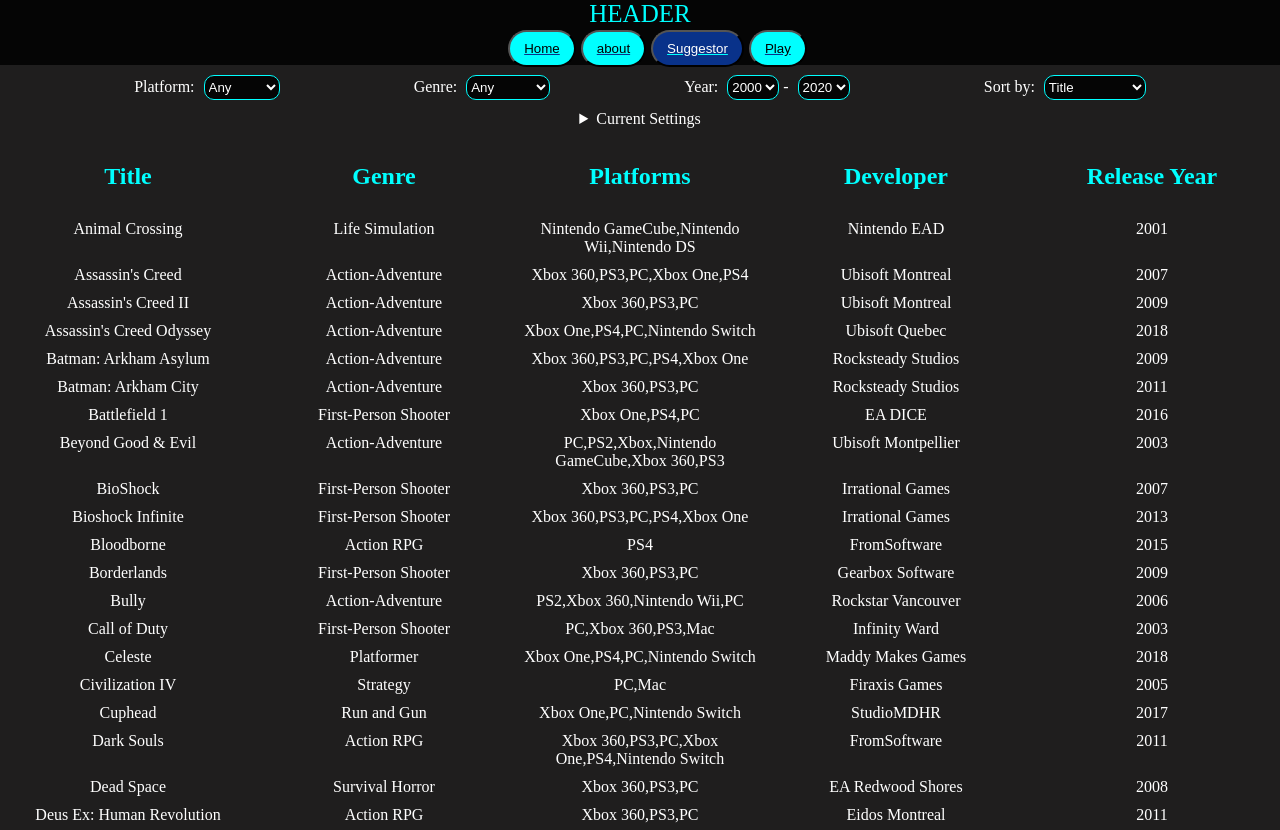
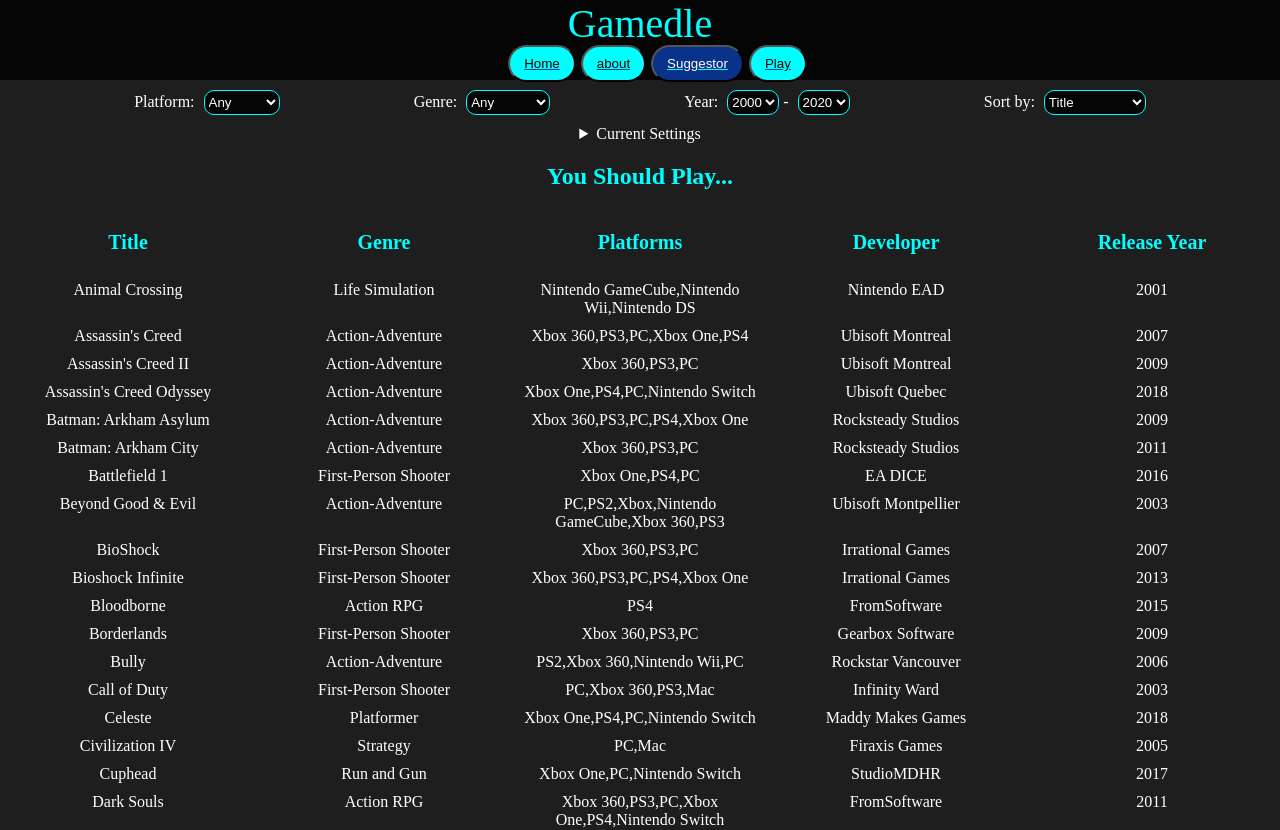
Before and after one commit to AlexReidNZ/svelte, a SvelteKit app: page /suggestor in a window 1280 px wide. Shown: the top 830 px of the page. Built offline with nearby package versions, Linux system fonts and the light colour scheme.

Commit message:
feat: Change header text

```diff
--- a/src/lib/header.svelte
+++ b/src/lib/header.svelte
@@ -2,17 +2,17 @@
   import Navigation from "./navigation.svelte";
 </script>
 
-  <header>HEADER</header>
+  <header>Gamedle</header>
   <Navigation />
 
 <style>
   header {
-    height: 3vh;
-    min-height: 25px;
+    height: 5vh;
+    min-height: 40px;
     color: var(--highlightText);
     background-color: var(--darkColour);
     display: flex;
     justify-content: center;
-    font-size: 25px;
+    font-size: 40px;
   }
 </style>
--- a/src/lib/navigation.svelte
+++ b/src/lib/navigation.svelte
@@ -49,7 +49,7 @@
   button:hover {
     background-color: var(--secondaryHighlight);
   }
-  button:hover a{
+  button:hover a {
     color: white;
     text-decoration: underline var(--highlightText);
   }
--- a/src/routes/+layout.svelte
+++ b/src/routes/+layout.svelte
@@ -13,7 +13,7 @@
 
 <style>
   main {
-    min-height: 87vh;
+    min-height: 85vh;
     color: var(--bodyText);
     background-color: var(--lightColour);
     background-size: 100%;
--- a/src/routes/about/+page.svelte
+++ b/src/routes/about/+page.svelte
@@ -85,7 +85,8 @@
         margin-right: 5px;
         margin-bottom: 5px;
         margin-top: 5px;
-        width: 15em;
+        height: 3em;
+        width: 7em;
     }
     a {
         color: var(--highlightText);
--- a/src/routes/suggestor/+page.svelte
+++ b/src/routes/suggestor/+page.svelte
@@ -174,6 +174,7 @@
   </ul>
 </details>
 <section class="DisplayedList">
+  <h1>You Should Play...</h1>
   <span>
     <h2>Title</h2>
     <h2>Genre</h2>
@@ -247,5 +248,10 @@
     color: var(--highlightText);
     width: 20%;
     text-align: center;
+    font-size: 20px;
+  }
+  h1{
+    color: var(--highlightText);
+    text-align: center;
   }
 </style>
```
Also changed, not shown: src/routes/+page.svelte (+12 -13 lines).
